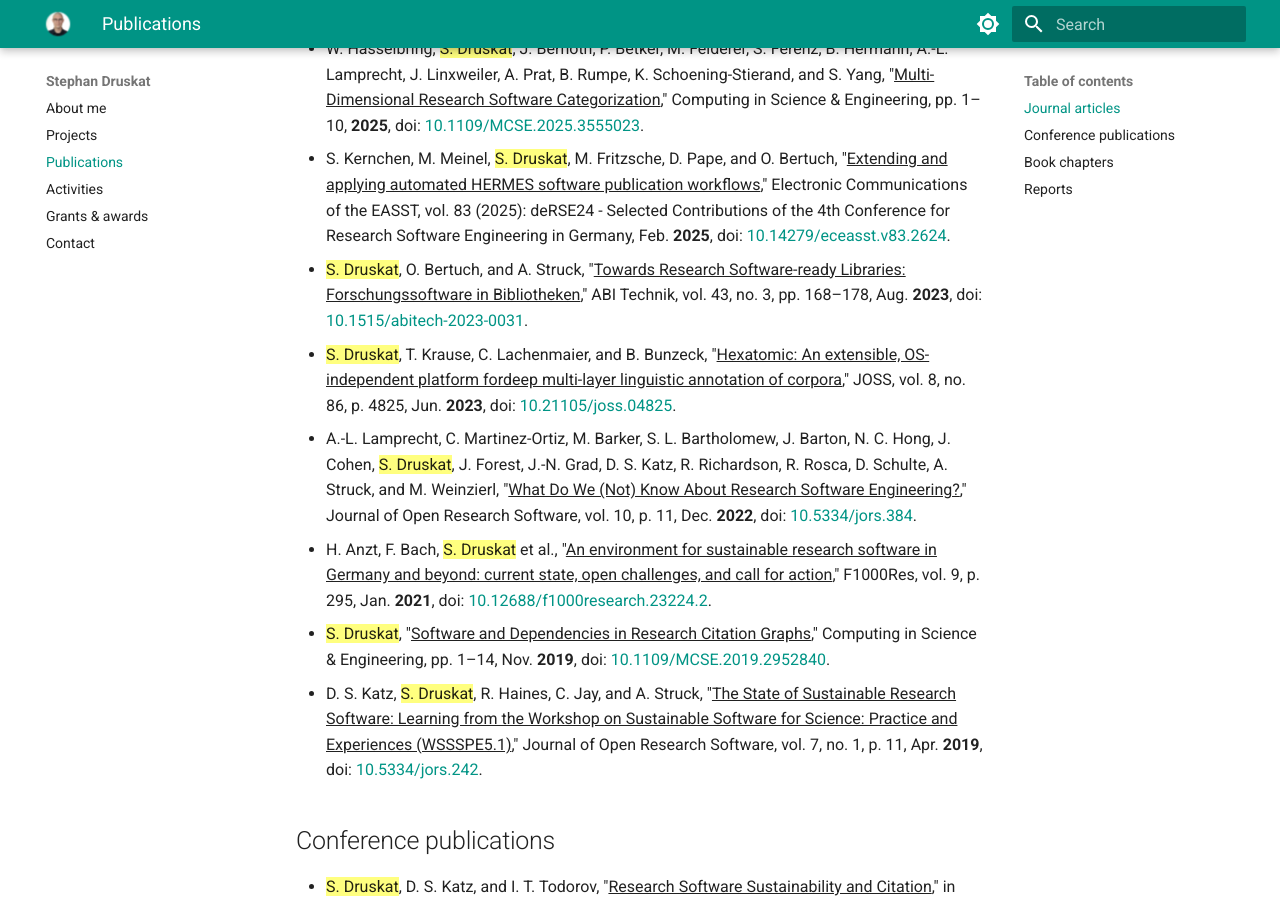
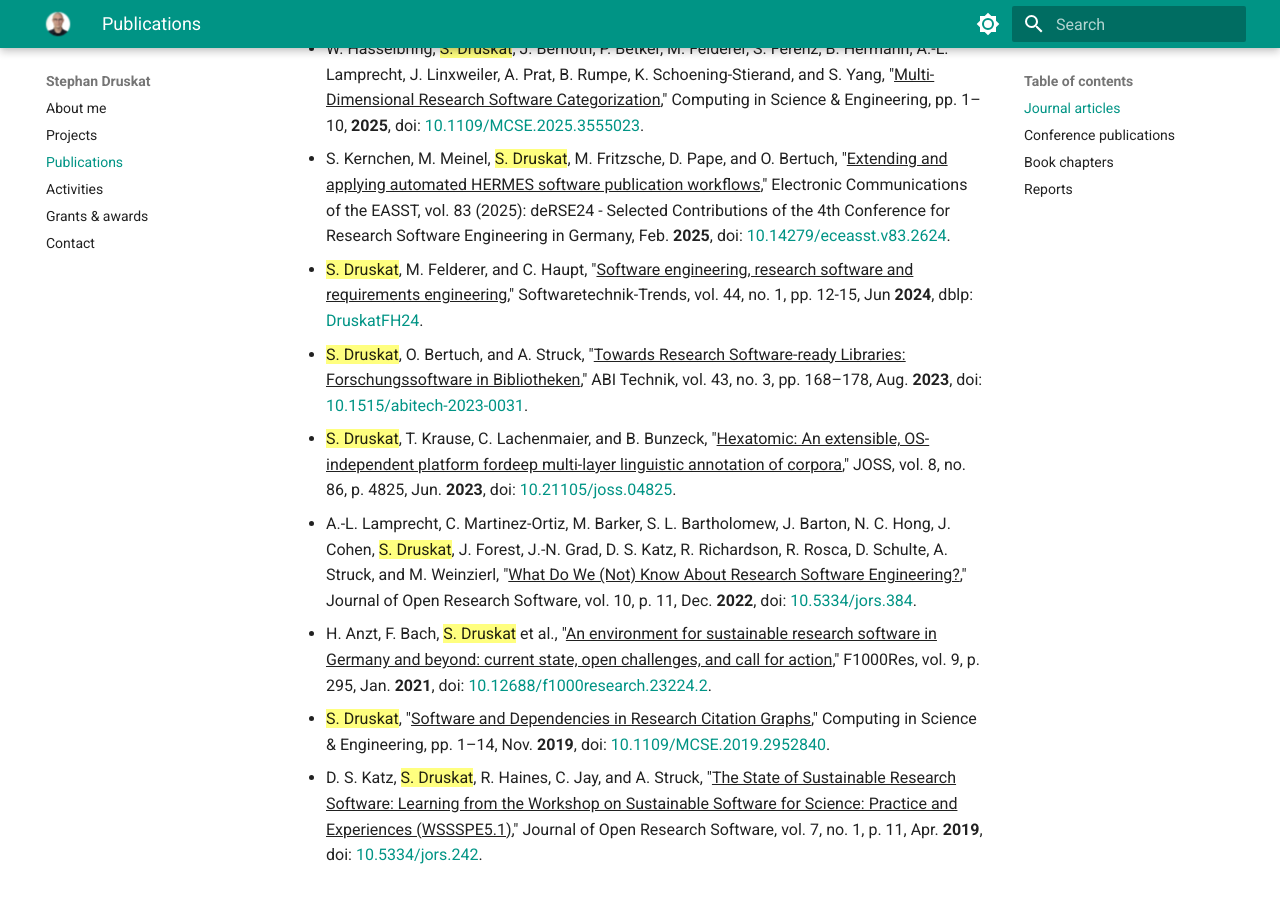
Before and after one commit to sdruskat/sdruskat.github.io, an MkDocs documentation site: the page built from docs/publications.md, in a window 1280 px wide and 900 px high, scrolled down 369 px. Built offline with MkDocs 1.6.1 and Material for MkDocs 9.7.7, drawn with Linux system fonts in a browser that asks for light colours.

Commit message:
Add missing paper

```diff
--- a/docs/publications.md
+++ b/docs/publications.md
@@ -9,15 +9,13 @@ For more, see the following services
 
 - W. Hasselbring, {==S. Druskat==}, J. Bernoth, P. Betker, M. Felderer, S. Ferenz, B. Hermann, A.-L. Lamprecht, J. Linxweiler, A. Prat, B. Rumpe, K. Schoening-Stierand, and S. Yang, "^^Multi-Dimensional Research Software Categorization^^," Computing in Science & Engineering, pp. 1–10, **2025**, doi: [10.1109/MCSE.2025.3555023](https://doi.org/10.1109/MCSE.2025.3555023).
 - S. Kernchen, M. Meinel, {==S. Druskat==}, M. Fritzsche, D. Pape, and O. Bertuch, "^^Extending and applying automated HERMES software publication workflows^^,"  Electronic Communications of the EASST, vol. 83 (2025): deRSE24 - Selected Contributions of the 4th Conference for Research Software Engineering in Germany, Feb. **2025**, doi: [10.14279/eceasst.v83.2624](https://doi.org/10.14279/eceasst.v83.2624).
+- {==S. Druskat==}, M. Felderer, and C. Haupt, "^^Software engineering, research software and requirements engineering^^," Softwaretechnik-Trends, vol. 44, no. 1, pp. 12-15, Jun **2024**, dblp: [DruskatFH24](https://fb-swt.gi.de/fileadmin/FB/SWT/Softwaretechnik-Trends/Verzeichnis/Band_44_Heft_1/Softwaretechnik_Trends___Research_Software_Requirements_Engineering_margins.pdf).
 - {==S. Druskat==}, O. Bertuch, and A. Struck, "^^Towards Research Software-ready Libraries: Forschungssoftware in Bibliotheken^^,"  ABI Technik, vol. 43, no. 3, pp. 168–178, Aug. **2023**, doi: [10.1515/abitech-2023-0031](https://doi.org/10.1515/abitech-2023-0031).
 - {==S. Druskat==}, T. Krause, C. Lachenmaier, and B. Bunzeck, "^^Hexatomic: An extensible, OS-independent platform fordeep multi-layer linguistic annotation of corpora^^,"  JOSS, vol. 8, no. 86, p. 4825, Jun. **2023**, doi: [10.21105/joss.04825](https://doi.org/10.21105/joss.04825).
 - A.-L. Lamprecht, C. Martinez-Ortiz, M. Barker, S. L. Bartholomew, J. Barton, N. C. Hong, J. Cohen, {==S. Druskat==}, J. Forest, J.-N. Grad, D. S. Katz, R. Richardson, R. Rosca, D. Schulte, A. Struck, and M. Weinzierl, "^^What Do We (Not) Know About Research Software Engineering?^^,"  Journal of Open Research Software, vol. 10, p. 11, Dec. **2022**, doi: [10.5334/jors.384](https://doi.org/10.5334/jors.384).
 - H. Anzt, F. Bach, {==S. Druskat==} et al., "^^An environment for sustainable research software in Germany and beyond: current state, open challenges, and call for action^^,"  F1000Res, vol. 9, p. 295, Jan. **2021**, doi: [10.12688/f1000research.23224.2](https://doi.org/10.12688/f1000research.23224.2).
 - {==S. Druskat==}, "^^Software and Dependencies in Research Citation Graphs^^,"  Computing in Science & Engineering, pp. 1–14, Nov. **2019**, doi: [10.1109/MCSE.2019.2952840](https://doi.org/10.1109/MCSE.2019.2952840).
 - D. S. Katz, {==S. Druskat==}, R. Haines, C. Jay, and A. Struck, "^^The State of Sustainable Research Software: Learning from the Workshop on Sustainable Software for Science: Practice and Experiences (WSSSPE5.1)^^," Journal of Open Research Software, vol. 7, no. 1, p. 11, Apr. **2019**, doi: [10.5334/jors.242](https://doi.org/10.5334/jors.242).
-
-
-
 
 
 ## Conference publications
```
